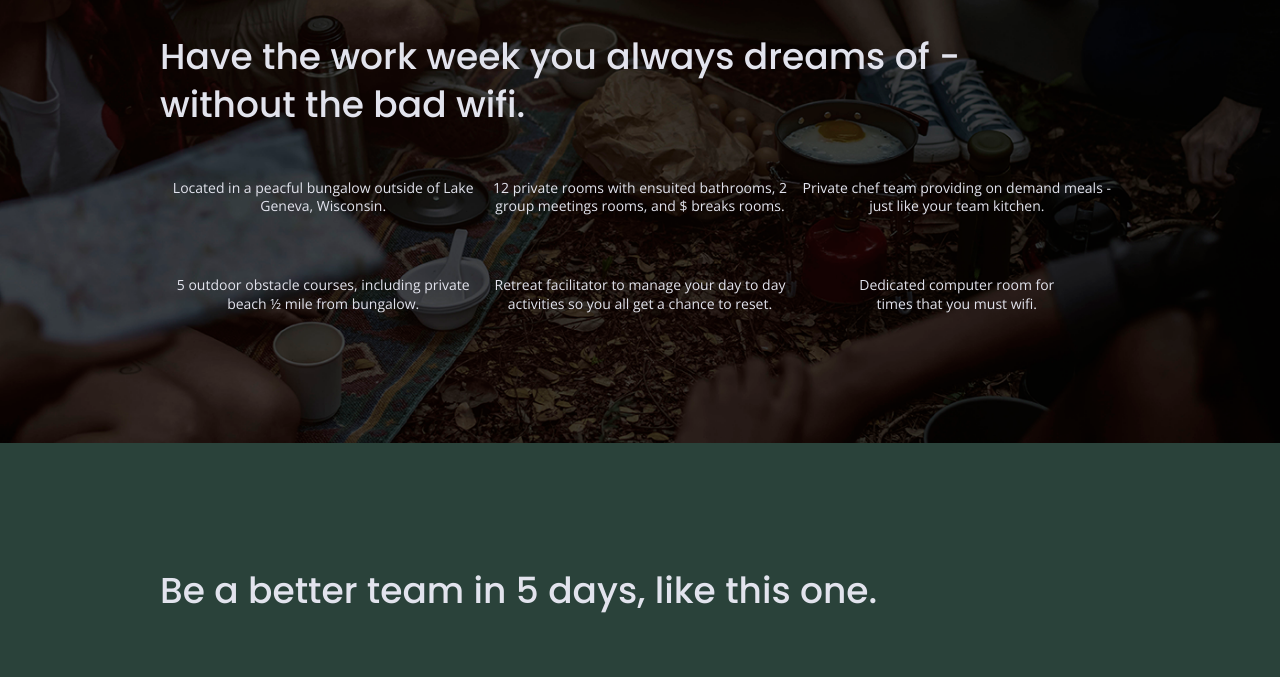
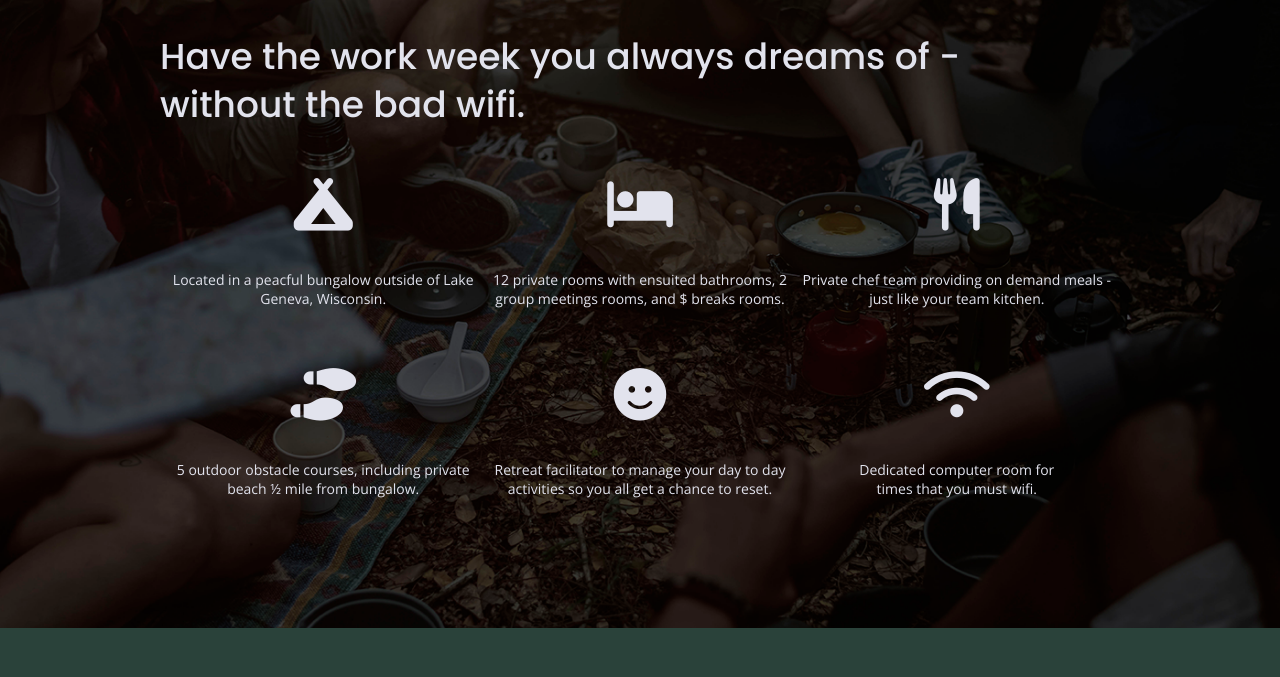
Before and after one commit to Q-L-E/unplugged, a website built with Parcel: page index.html in a window 1280 px wide. Shown: the part 1099-1776 px from the top of the page. Built offline with nearby package versions, Linux system fonts and the light colour scheme.

Commit message:
Added awesome font link and icons to homepage

```diff
--- a/css/main.css
+++ b/css/main.css
@@ -323,6 +323,11 @@ input[type=button] {
   justify-content: center;
   align-items: center;
   flex-flow: row wrap;
+}
+
+.features i{
+  font-size: 3.75em;
+  margin-bottom: 40px;
 }
 .features p {
   text-align: center;
--- a/index.html
+++ b/index.html
@@ -20,7 +20,8 @@
   <link rel="stylesheet" href="css/main.css">
   <!-- Google Fonts -->
   <link href="https://fonts.googleapis.com/css?family=Open+Sans:400,700|Poppins:500,700" rel="stylesheet">
-
+<!--FontAwesome-->
+<script src="https://kit.fontawesome.com/0e120b46ee.js" crossorigin="anonymous"></script>
   <meta name="theme-color" content="#fafafa">
 </head>
 
@@ -78,14 +79,16 @@
     </h2>
     <div class="features-items">
       <article>
-        <p class="fontawsome-iocn">
+        <p class="fontawesome-icon">
+        <i class="fas fa-campground"></i>
         </p>
         <p class="features-items-descriptions">
           Located in a peacful bungalow outside of Lake Geneva, Wisconsin.
         </p>
       </article>
       <article>
-        <p class="fontawsome-iocn">
+        <p class="fontawesome-icon">
+        <i class="fas fa-bed"></i>
         </p>
         <p class="features-items-descriptions">
           12 private rooms with ensuited bathrooms, 2 group
@@ -93,7 +96,8 @@
         </p>
       </article>
       <article>
-        <p class="fontawsome-iocn">
+        <p class="fontawesome-icon">
+        <i class="fas fa-utensils"></i>
         </p>
         <p class="features-items-descriptions">
           Private chef team providing on demand meals -
@@ -101,7 +105,8 @@
         </p>
       </article>
       <article>
-        <p class="fontawsome-iocn">
+        <p class="fontawesome-icon">
+        <i class="fas fa-shoe-prints"></i>
         </p>
         <p class="features-items-descriptions">
           5 outdoor obstacle courses, including private
@@ -109,7 +114,8 @@
         </p>
       </article>
       <article>
-        <p class="fontawsome-iocn">
+        <p class="fontawesome-icon">
+        <i class="fas fa-smile"></i>
         </p>
         <p class="features-items-descriptions">
           Retreat facilitator to manage your day to day
@@ -118,6 +124,7 @@
       </article>
       <article>
         <p class="fontawesome-icon">
+        <i class="fas fa-wifi"></i>
         </p>
         <p class="features-item-description">
           Dedicated computer room for times that you must wifi.
```
Also changed, not shown: about/index.html (+2 -1 lines), faq/index.html (+2 -0 lines).
